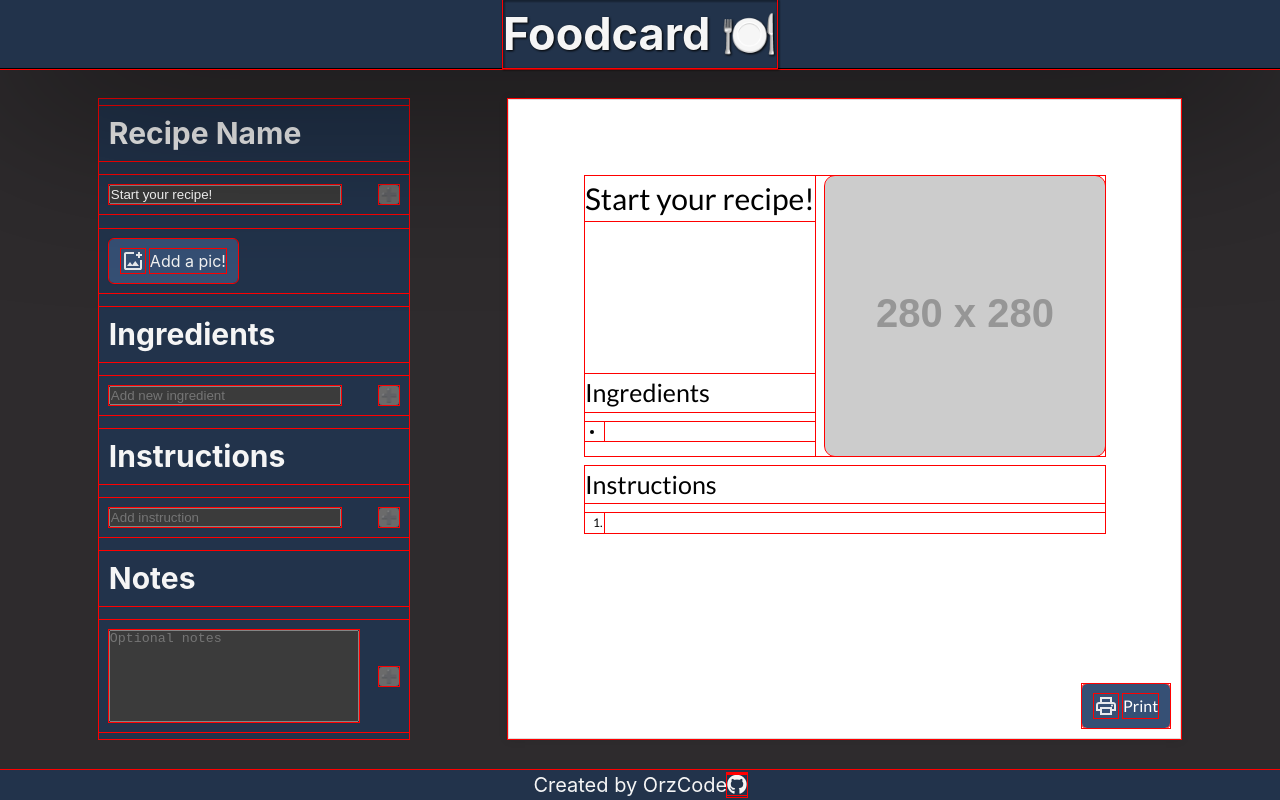
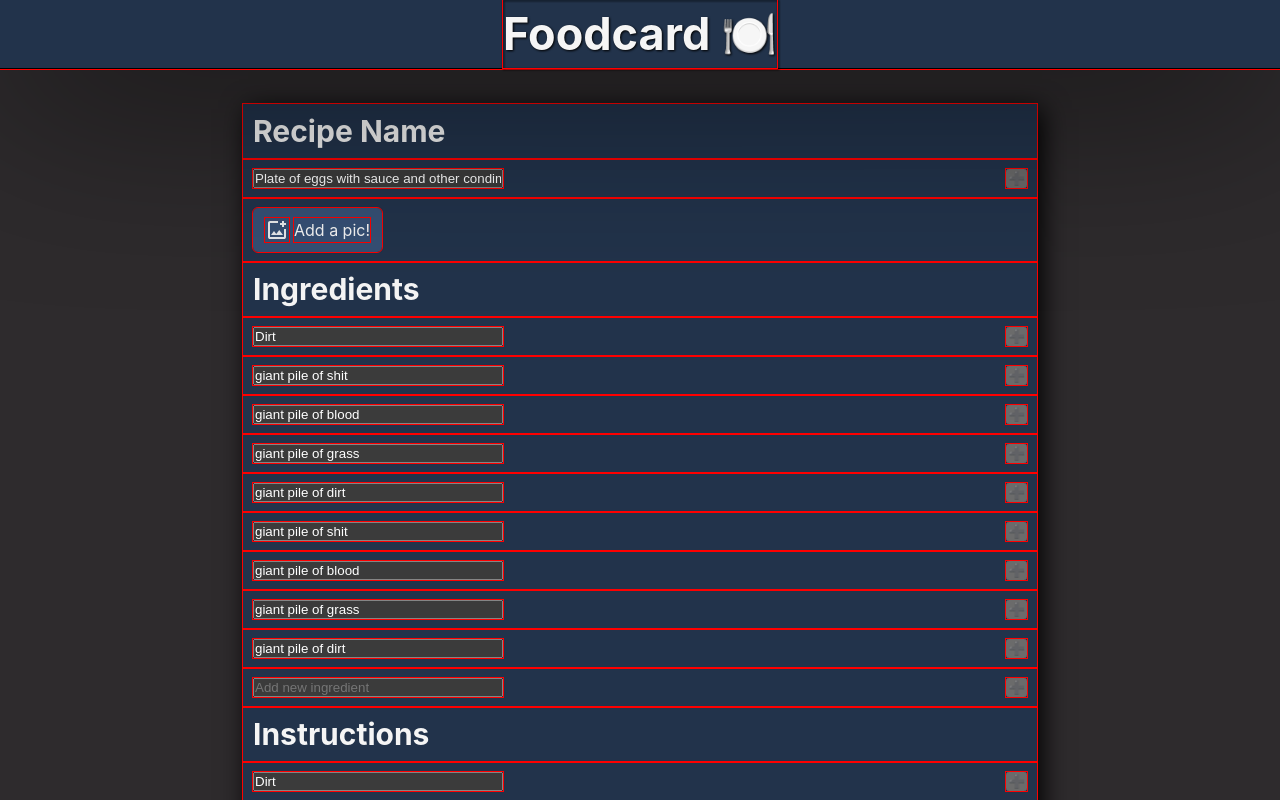
Before and after one commit to orzcode/foodcard, a React (Vite) app: page / in a window 1280 px wide. Shown: the top 800 px of the page. Built offline with nearby package versions, Linux system fonts and the light colour scheme.

Commit message:
various small changes related to media Q's and width

```diff
--- a/src/components/MainMiddle.jsx
+++ b/src/components/MainMiddle.jsx
@@ -9,20 +9,20 @@ function MainMiddle() {
   const [preview, setPreview] = useState(null);
 
   const [recipe, setRecipe] = useState(
+    // {
+    // name: "Start your recipe!",
+    // ingredients: [],
+    // instructions: [],
+    // notes: null,
+    // image: null,
+    // }
     {
-    name: "Start your recipe!",
-    ingredients: [],
-    instructions: [],
-    notes: null,
+    name: "Plate of eggs with sauce and other condiments",
+    ingredients: ['Dirt', 'giant pile of shit', 'giant pile of blood', 'giant pile of grass', 'giant pile of dirt', 'giant pile of shit', 'giant pile of blood', 'giant pile of grass', 'giant pile of dirt'],
+    instructions: ['Dirt', 'giant pile of shit', 'giant pile of blood', 'giant pile of grass', 'giant pile of dirt', 'giant pile of shit', 'giant pile of blood', 'giant pile of grass', 'giant pile of dirt'],
+    notes: "asfgiant pile of shitgiant pile of shitgiant pile of shitgiant pile of shitgiant pile of shitgiant pile of shitgiant pile of shitgiant pile of shit",
     image: null,
     }
-    // {
-    // name: "Plate of eggs with sauce and other condiments",
-    // ingredients: ['Dirt', 'giant pile of shit', 'giant pile of blood', 'giant pile of grass', 'giant pile of dirt', 'giant pile of shit', 'giant pile of blood', 'giant pile of grass', 'giant pile of dirt'],
-    // instructions: ['Dirt', 'giant pile of shit', 'giant pile of blood', 'giant pile of grass', 'giant pile of dirt', 'giant pile of shit', 'giant pile of blood', 'giant pile of grass', 'giant pile of dirt'],
-    // notes: "asfgiant pile of shitgiant pile of shitgiant pile of shitgiant pile of shitgiant pile of shitgiant pile of shitgiant pile of shitgiant pile of shit",
-    // image: null,
-    // }
 );
 
  return (
--- a/src/styles/InputPane.css
+++ b/src/styles/InputPane.css
@@ -1,11 +1,14 @@
 .InputPane {
+  min-height: 80vh;
 
-  height: 80vh;
-  max-height: 90vh;
+  width: 794px;
 
   display: flex;
   flex-direction: column;
   justify-content: space-around;
+
+  box-shadow: 5px 5px 25px rgb(0, 0, 0);
+  background-color: var(--header);
 
 
 
@@ -14,10 +17,9 @@
     overflow: hidden;
   }
 
-
   input {
-width: 25rem;
-   max-width: 80%;
+    width: 25rem;
+    max-width: 80%;
   }
 
   div {
@@ -27,13 +29,14 @@ width: 25rem;
     gap: 2rem;
     padding: 1rem;
   }
-  /* div:has(input) {
-    margin-bottom: 2.5rem;
-  } */
-
 
   h2 {
     padding: 0.5rem 1rem;
   }
-
 }
+@media all and (max-width: 1200px) {
+ .InputPane {
+  width: 100%;
+ }
+ /*This doesn't work unless applied here, wtf*/
+}
--- a/src/styles/MainMiddle.css
+++ b/src/styles/MainMiddle.css
@@ -7,11 +7,10 @@
 	flex-wrap: wrap;
 	align-items: center;
 	justify-content: space-evenly;
-  }
 
-  .InputPane, .PreviewPane {
-	background-color: #22334b;
-	height: auto;
+
+	padding: calc(1rem + 2vw);
+	gap: 2rem;
   }
 
 @media all and (max-width: 1200px) {
@@ -32,12 +31,12 @@
 	*/
 
    .MainMiddle{
-	/* flex-direction: column; */
-	padding: 1rem;
+	flex-direction: column;
 	padding: 5%;
 	gap: 2rem;
    }
    .PreviewPane, .InputPane {
 	width: 100%;
+	/* don't work here - these are applied on individual components*/
  }
 }
--- a/src/styles/PreviewPane.css
+++ b/src/styles/PreviewPane.css
@@ -5,14 +5,16 @@
     font-family: 'Lato', sans-serif;
 
     min-height: 80vh;
-    max-height: 90vh;
+    /* min-height: 1122px; */
+
+    width: 794px;
 
     word-wrap: break-word; /* Ensures long words break onto the next line */
     overflow-wrap: break-word; /* Modern equivalent, handles long words */
     word-break: break-word; /* Modern equivalent, handles long words */
 
     padding: 2cm; /* Similar to a typical print margin */
-    box-shadow: 0 0 10px rgba(0, 0, 0, 0.1); /* A subtle shadow to lift it off the page */
+    box-shadow: 5px 5px 25px rgb(0, 0, 0); /* A subtle shadow to lift it off the page */
     border: 1px solid #ddd;
     overflow: auto;
     page-break-inside: avoid;
@@ -77,7 +79,7 @@ but max width needed to enforce text wrapping!?*/
     }
     .PreviewPane {
         padding: 1rem;
-
+        width: 100%;
         overflow: visible;
         max-height: 100%;
         /*remove scrollbar causes overflow,
```
